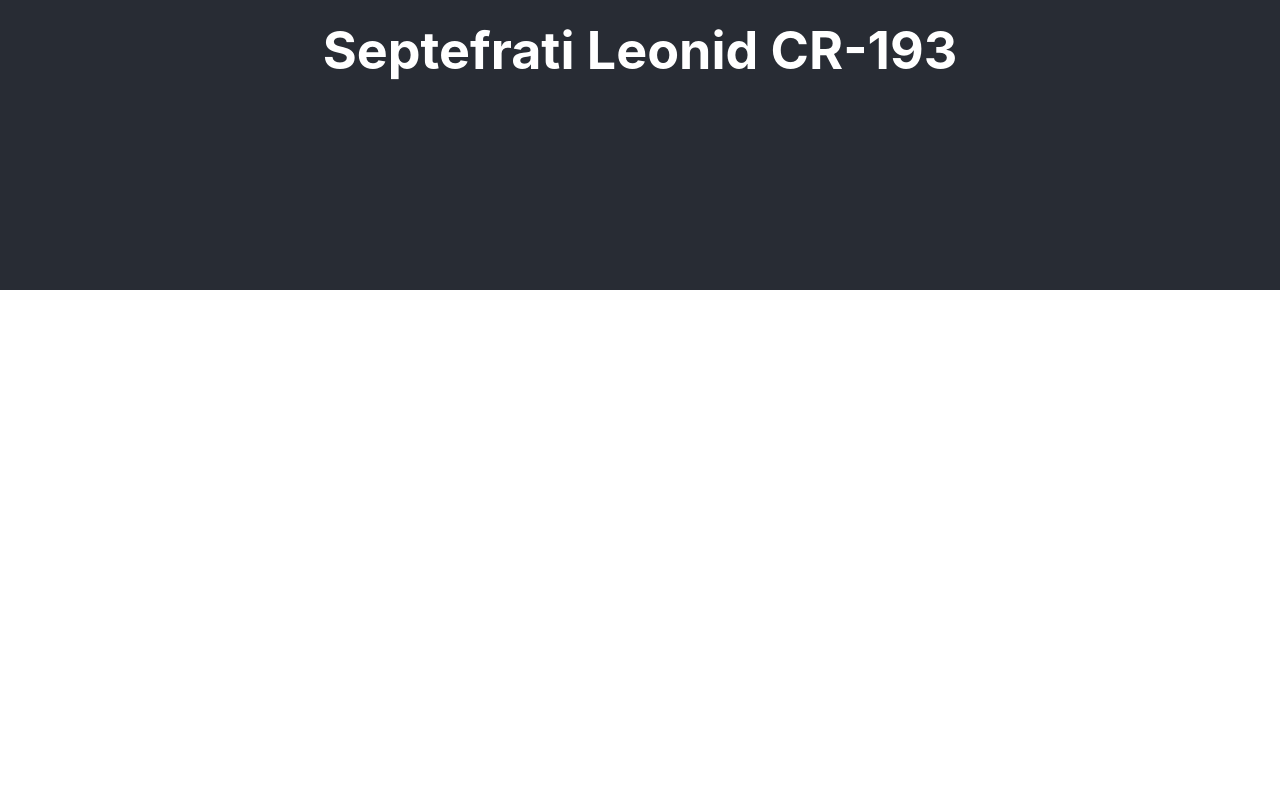
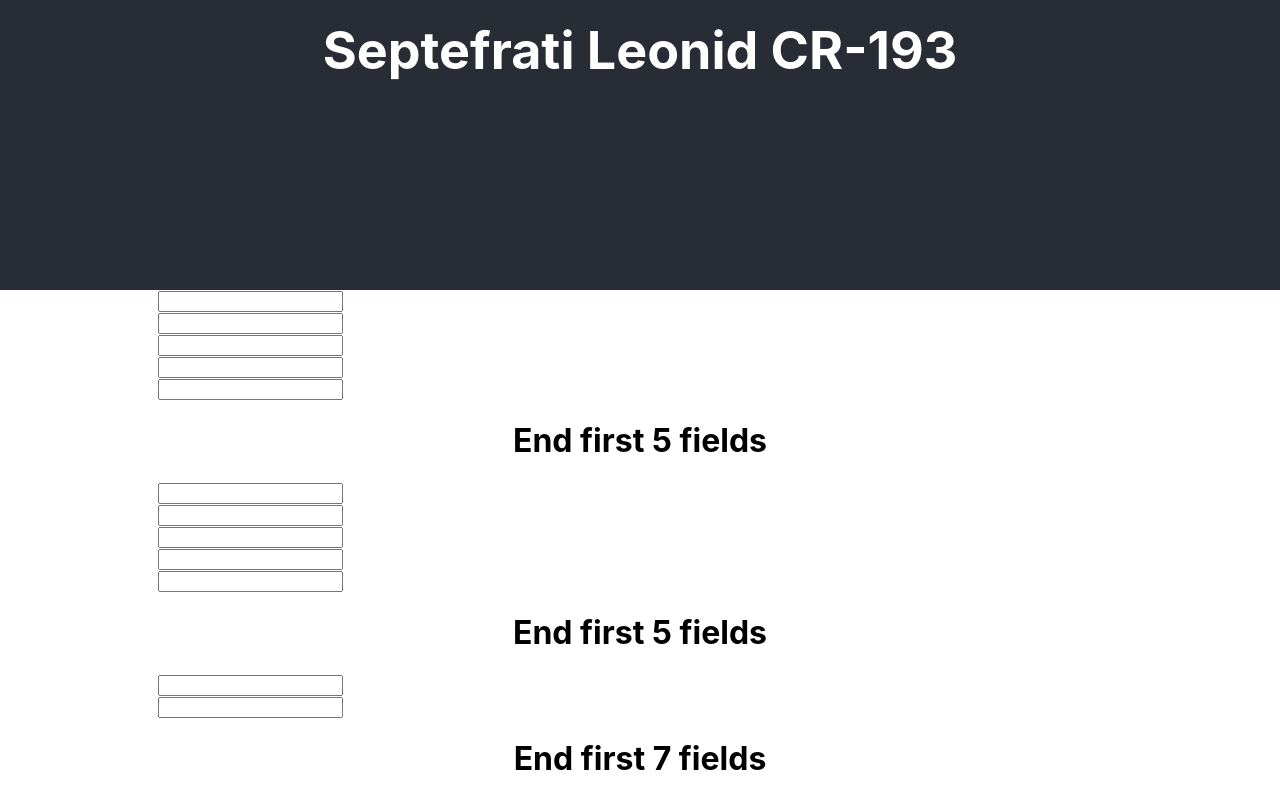
Before and after one commit to Dezorel/labTWEB_SL, a React (Create React App) app: page / in a window 1280 px wide. Shown: the part 510-1310 px from the top of the page. Before the commit the page ends 800 px from the top, so only its background shows below. Built offline with nearby package versions, Linux system fonts and the light colour scheme.

Commit message:
form with fields

```diff
--- a/src/App.js
+++ b/src/App.js
@@ -1,5 +1,7 @@
 import logo from './logo.svg';
 import './App.css';
+import {useState} from "react";
+import Box from '@mui/material/Box';
 
 function App() {
   return (
@@ -8,8 +10,48 @@ function App() {
         <img src={logo} className="App-logo" alt="logo" />
         <h1> Septefrati Leonid CR-193 </h1>
       </header>
+        <FormFiveField></FormFiveField>
+        <FormSevenField></FormSevenField>
     </div>
   );
 }
 
 export default App;
+
+function FullWidthTextField() {
+    const [input, setInput] = useState('');
+    return (
+        <Box
+            sx={{
+                width: 500,
+                maxWidth: '100%',
+            }}
+        >
+            <input value={input} onInput={e => setInput(e.target.value)}/>
+        </Box>
+    );
+}
+
+function FormFiveField() {
+    return (
+        <form>
+            <FullWidthTextField></FullWidthTextField>
+            <FullWidthTextField></FullWidthTextField>
+            <FullWidthTextField></FullWidthTextField>
+            <FullWidthTextField></FullWidthTextField>
+            <FullWidthTextField></FullWidthTextField>
+            <h1>End first 5 fields</h1>
+        </form>
+    );
+}
+
+function FormSevenField() {
+    return (
+        <form>
+            <FormFiveField></FormFiveField>
+            <FullWidthTextField></FullWidthTextField>
+            <FullWidthTextField></FullWidthTextField>
+            <h1>End first 7 fields</h1>
+        </form>
+    );
+}
--- /dev/null
+++ b/src/test.tsx
@@ -0,0 +1,2 @@
+const test = () => <h1>Hello, World!</h1>
+export default test
```
